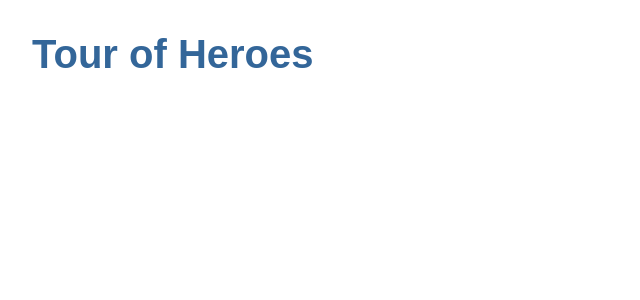
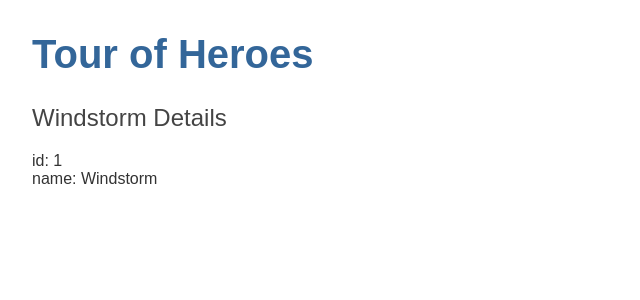
Before and after one commit to fsdrw08/angular-tour-of-heros, an Angular app: page / in a window 1280 px wide. Shown: the top 300 px of the page, without its empty margins (0-640 px from the left). Built offline with nearby package versions, Linux system fonts and the light colour scheme.

Commit message:
The Hero Editor

```diff
--- a/src/app/app.component.html
+++ b/src/app/app.component.html
@@ -1 +1,2 @@
 <h1>{{title}}</h1>
+<app-heroes></app-heroes>
--- a/src/app/app.module.ts
+++ b/src/app/app.module.ts
@@ -3,10 +3,12 @@
 
 import { AppRoutingModule } from './app-routing.module';
 import { AppComponent } from './app.component';
+import { HeroesComponent } from './heroes/heroes.component';
 
 @NgModule({
   declarations: [
-    AppComponent
+    AppComponent,
+    HeroesComponent
   ],
   imports: [
     BrowserModule,
--- /dev/null
+++ b/src/app/hero.ts
@@ -0,0 +1,4 @@
+export class Hero {
+    id: number;
+    name: string;
+}
--- /dev/null
+++ b/src/app/heroes/heroes.component.html
@@ -0,0 +1,3 @@
+<h2>{{hero.name}} Details</h2>
+<div><span>id: </span>{{hero.id}}</div>
+<div><span>name: </span>{{hero.name}}</div>
--- /dev/null
+++ b/src/app/heroes/heroes.component.ts
@@ -0,0 +1,19 @@
+import { Component, OnInit } from '@angular/core';
+import { Hero } from '../hero';
+
+@Component({
+  selector: 'app-heroes',
+  templateUrl: './heroes.component.html',
+  styleUrls: ['./heroes.component.css']
+})
+export class HeroesComponent implements OnInit {
+  hero: Hero = {
+    id: 1,
+    name: 'Windstorm'
+  };
+  constructor() { }
+
+  ngOnInit() {
+  }
+
+}
```
Also changed, not shown: src/app/heroes/heroes.component.css (added), 1 other file (tests, documents, lock files or other folders).
